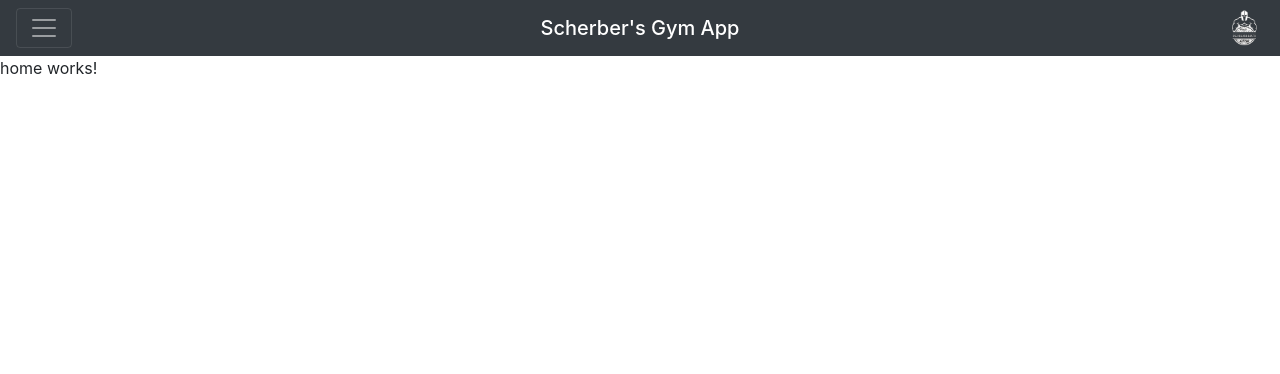
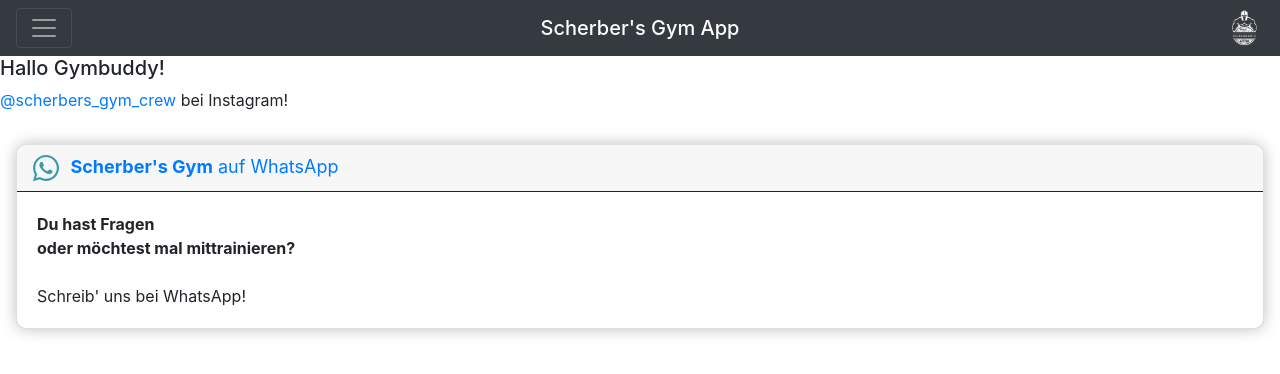
Before and after one commit to fapiwang/scherbers-gym-app, an Angular app: page / in a window 1280 px wide. Shown: the top 374 px of the page. Built offline with nearby package versions, Linux system fonts and the light colour scheme.

Commit message:
Home: implement whatsapp

```diff
--- a/src/app/app.component.ts
+++ b/src/app/app.component.ts
@@ -8,7 +8,7 @@ import { Component } from '@angular/core';
 export class AppComponent {
   title = 'scherbers-gym-app';
 
-  isMenuOpen: boolean = false;
+  isMenuOpen = false;
 
   toggleMenu() {
     this.isMenuOpen = !this.isMenuOpen;
--- a/src/app/home/home.component.html
+++ b/src/app/home/home.component.html
@@ -1 +1,21 @@
-<p>home works!</p>
+<h5>Hallo Gymbuddy!</h5>
+
+<p><a href="https://www.instagram.com/scherbers_gym_crew/">@scherbers_gym_crew</a> bei Instagram!</p>
+
+<div class="card" (click)=routerWhatsapp()>
+    <div class="card-header">
+      <a href="https://api.whatsapp.com/send?phone=4917657937429" style="text-decoration: none">
+        <img class="icon" src="assets/whatsapp.svg">
+        <strong>Scherber's Gym</strong> auf WhatsApp
+      </a>
+    </div>
+    <div class="card-body whatsapp-container">
+      <strong>
+        Du hast Fragen
+        <br>
+        oder möchtest mal mittrainieren?
+      </strong>
+      <br><br>
+      Schreib' uns bei WhatsApp!
+    </div>
+  </div>
--- a/src/app/home/home.component.scss
+++ b/src/app/home/home.component.scss
@@ -0,0 +1,11 @@
+@import '../../styles.scss';
+
+.icon {
+  height: 30px;
+  margin-right: 0.7rem;
+}
+
+.whatsapp-container:hover {
+  background-color: darken($color: white, $amount: 20);
+  width: 100%;
+}
--- a/src/app/home/home.component.ts
+++ b/src/app/home/home.component.ts
@@ -12,4 +12,8 @@ export class HomeComponent implements OnInit {
   ngOnInit() {
   }
 
+  routerWhatsapp() {
+    document.location.href = 'https://api.whatsapp.com/send?phone=4917657937429';
+  }
+
 }
--- a/src/styles.scss
+++ b/src/styles.scss
@@ -1 +1,30 @@
 @import '~bootstrap/dist/css/bootstrap.min.css';
+
+.card {
+    box-shadow: 0 0 15px 0 rgba(0, 0, 0, 0.25);
+    border-radius: 10px 10px 10px 10px !important;
+    margin: 2rem 1rem 2rem 1rem;
+  }
+
+  .card-header {
+    border-bottom: 1px solid !important;
+    border-radius: 10px 10px 0 0 !important;
+  }
+
+  .card-header-closed {
+    border-radius: 10px 10px 10px 10px !important;
+    border-bottom: none !important;
+  }
+
+  .card-header, .card-footer, .card-header-closed {
+    font-size: large;
+    padding: 0.5rem 1rem;
+  }
+
+  .card-body {
+      width: 75%;
+
+      @media (max-width: 768px) {
+          width: 100%;
+      }
+  }
```
Also changed, not shown: src/assets/whatsapp.svg (added).
